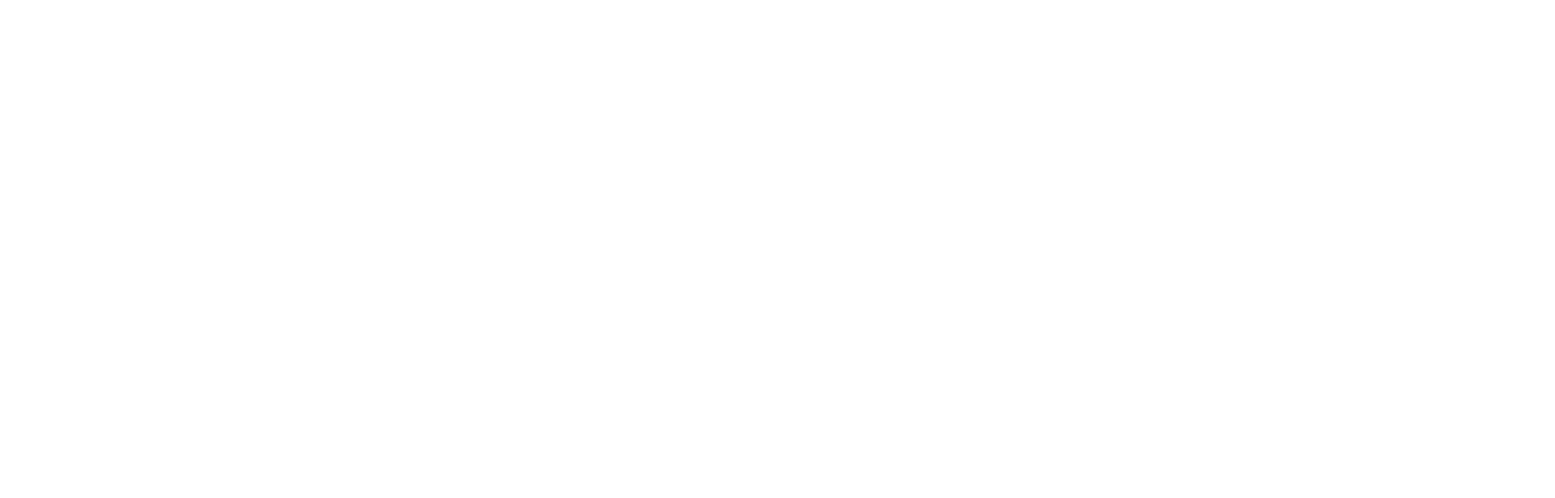
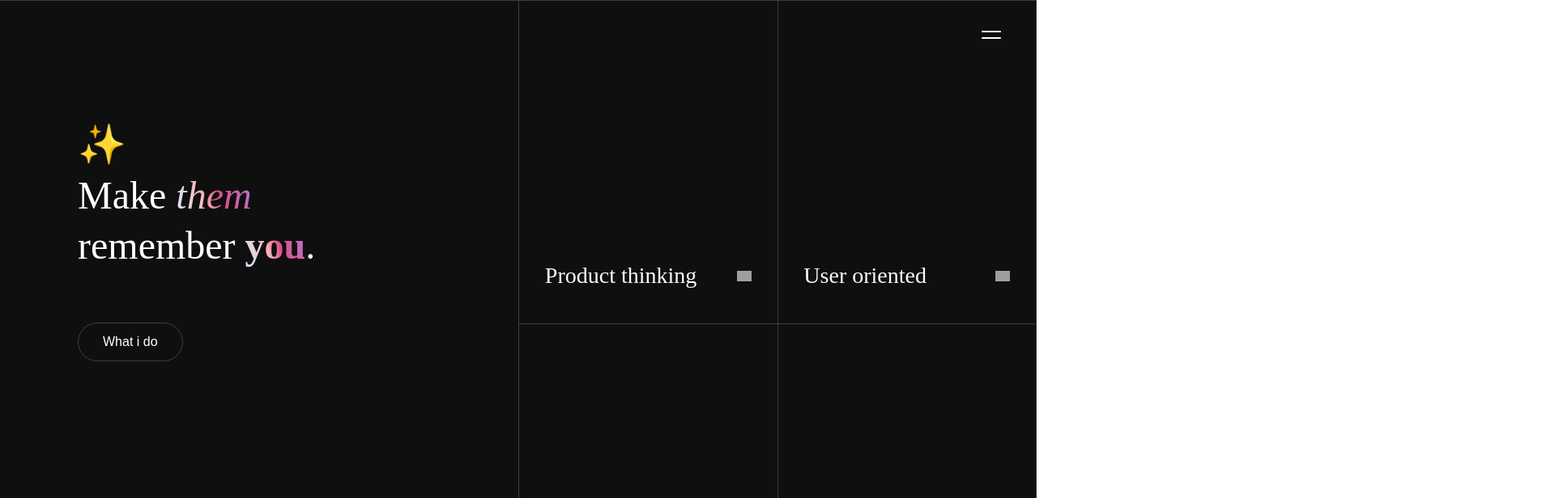
Before and after one commit to Franbarbier/portfolio, a React (Create React App) app in the folder client/: page / in a window 1280 px wide. Shown: the top 616 px of the page at 81% size, 1920 px wide, since content can reach past the window. Built offline with nearby package versions, Linux system fonts and the light colour scheme; grey boxes are pictures that could not be loaded.

Commit message:
bug fix run build naming2

```diff
--- a/client/src/App.js
+++ b/client/src/App.js
@@ -3,6 +3,7 @@
 import React, { useState, useEffect } from 'react'
 import { BrowserRouter as Router, Route, Switch } from "react-router-dom";
 import Services from './views/Services/Services';
+import Home from './views/Home/Home';
 
 
 
@@ -35,7 +36,7 @@
 
                 <Switch>
                     <Route exact path="/">
-
+                       <Home />
                     </Route>
                     <Route exact path="/expertise">
                         <Services />
```
